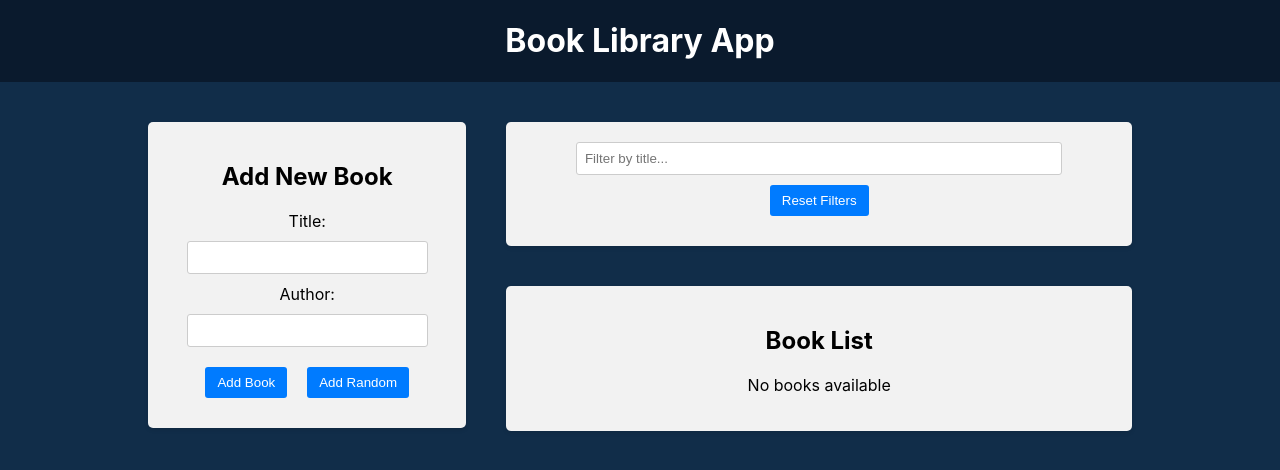
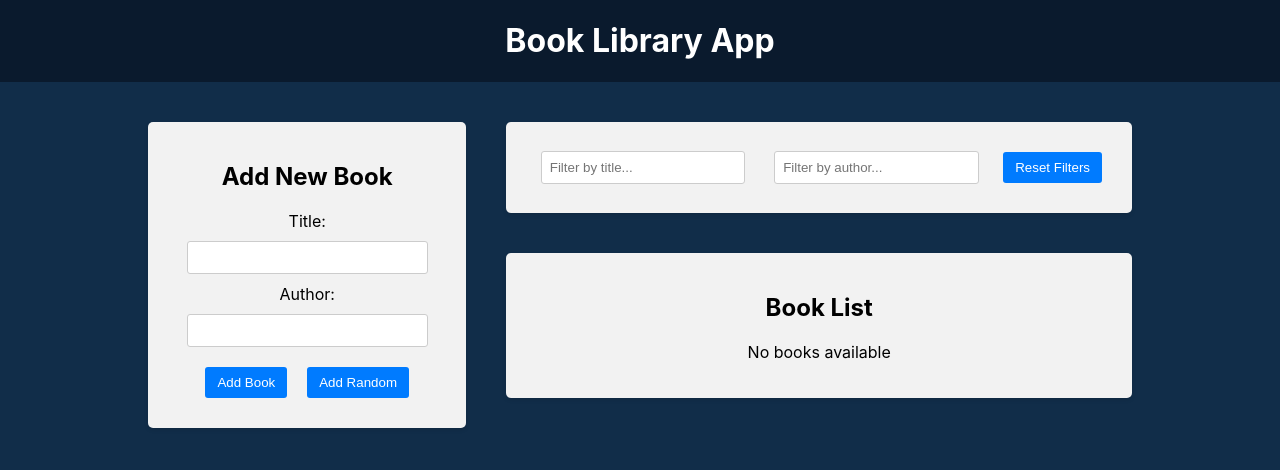
Before and after one commit to 7Sergey/Book-Library-App, a React (Vite) app in the folder frontend/: page / in a window 1280 px wide. Shown: the top 470 px of the page. Built offline with nearby package versions, Linux system fonts and the light colour scheme.

Commit message:
filter author

```diff
--- a/frontend/src/components/BookList/BookList.jsx
+++ b/frontend/src/components/BookList/BookList.jsx
@@ -3,13 +3,17 @@
 import { useDispatch, useSelector } from "react-redux";
 
 import { deleteBook, toggleFavorite } from "../../redux/books/actionCreators";
-import { selectTitleFilter } from "../../redux/slices/filterSlice";
+import {
+  selectAuthorFilter,
+  selectTitleFilter,
+} from "../../redux/slices/filterSlice";
 import "./BookList.css";
 
 const BookList = () => {
   const dispatch = useDispatch();
   const books = useSelector((state) => state.books);
   const titleFilter = useSelector(selectTitleFilter);
+  const authorFilter = useSelector(selectAuthorFilter);
 
   const handleDelete = (id) => {
     dispatch(deleteBook(id));
@@ -25,7 +29,11 @@
       .toLowerCase()
       .includes(titleFilter.toLowerCase());
 
-    return matchesTitle;
+    const matcheAuthor = book.author
+      .toLowerCase()
+      .includes(authorFilter.toLowerCase());
+
+    return matchesTitle && matcheAuthor;
   });
   return (
     <div className="app-block book-list">
--- a/frontend/src/components/Filter/Filter.jsx
+++ b/frontend/src/components/Filter/Filter.jsx
@@ -3,17 +3,23 @@
   selectTitleFilter,
   setTitleFilter,
   resetFilters,
+  selectAuthorFilter,
+  setAuthorFilter,
 } from "../../redux/slices/filterSlice";
 import "./Filter.css";
 
 const Filter = () => {
   const dispatch = useDispatch();
   const titleFilter = useSelector(selectTitleFilter);
+  const authorFilter = useSelector(selectAuthorFilter);
 
   const handleTitleFilterChange = (e) => {
     dispatch(setTitleFilter(e.target.value));
   };
 
+  const handleAuthorFilterChange = (e) => {
+    dispatch(setAuthorFilter(e.target.value));
+  };
   const handleResetFilters = () => {
     dispatch(resetFilters());
   };
@@ -27,8 +33,16 @@
             onChange={handleTitleFilterChange}
             value={titleFilter}
           />
-          <button onClick={handleResetFilters}>Reset Filters</button>
         </div>
+        <div className="filter-group">
+          <input
+            type="text"
+            placeholder="Filter by author..."
+            onChange={handleAuthorFilterChange}
+            value={authorFilter}
+          />
+        </div>
+        <button onClick={handleResetFilters}>Reset Filters</button>
       </div>
     </div>
   );
--- a/frontend/src/redux/slices/filterSlice.js
+++ b/frontend/src/redux/slices/filterSlice.js
@@ -2,6 +2,7 @@
 
 const initialState = {
   title: '',
+  author: '',
 };
 
 const filterSlice = createSlice({
@@ -12,15 +13,23 @@
       //При использовании slice можно изменять state (объект состояния). Благодаря библиотеке Immer
       state.title = action.payload;
     },
+    setAuthorFilter: (state, action) => {
+      // Классический способ
+      return {
+        ...state,
+        author: action.payload,
+      };
+    },
     resetFilters: () => {
-      //При использовании slice можно изменять state (объект состояния). Благодаря библиотеке Immer
+      //Можно просто вернуть начальное значение
       return initialState;
     },
   },
 });
 
-export const { setTitleFilter, resetFilters } = filterSlice.actions;
+export const { setTitleFilter, setAuthorFilter, resetFilters } =
+  filterSlice.actions;
 
 export const selectTitleFilter = (state) => state.filter.title;
-
+export const selectAuthorFilter = (state) => state.filter.author;
 export default filterSlice.reducer;
```
